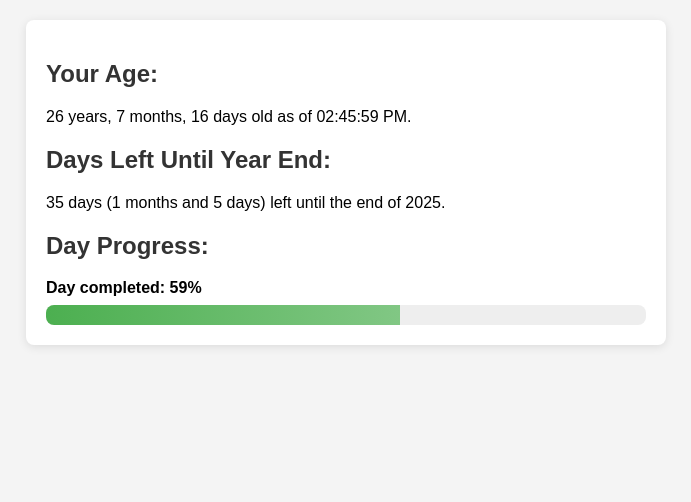
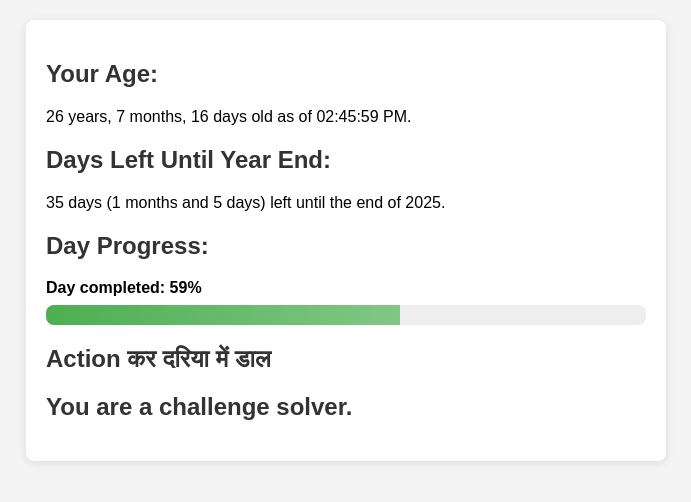
Before and after one commit to Prashant-kamble10/wallpaper, a plain HTML site: page index.html in a window 1280 px wide. Shown: the whole page, without its empty margins (294-985 px from the left). Drawn offline with Linux system fonts and the light colour scheme.

Commit message:
quote adding

```diff
--- a/index.html
+++ b/index.html
@@ -21,6 +21,9 @@
                 <div id="progressBar" class="progress-bar"></div>
             </div>
         </div>
+
+        <h2>Action कर दरिया में डाल</h2>
+        <h2>You are a challenge solver.</h2>
     </div>
 
     <script src="index.js"></script>
```
